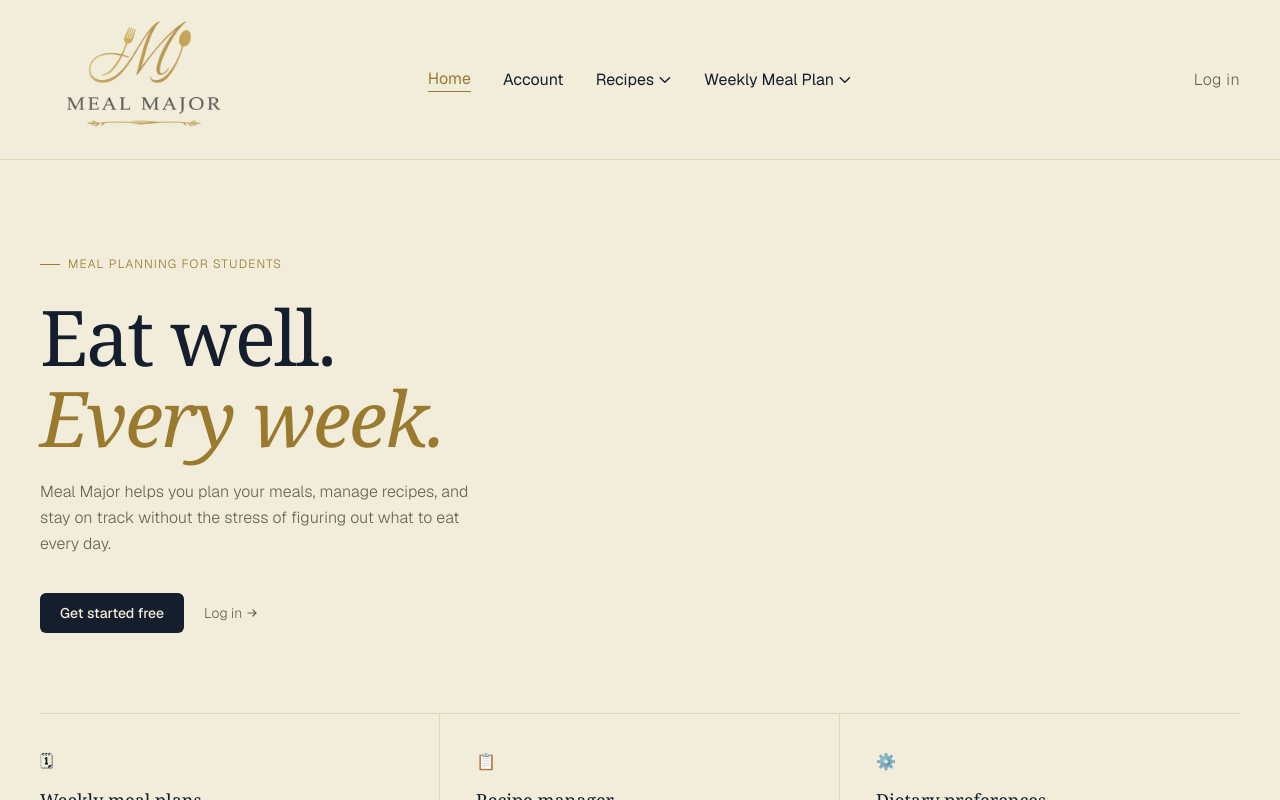
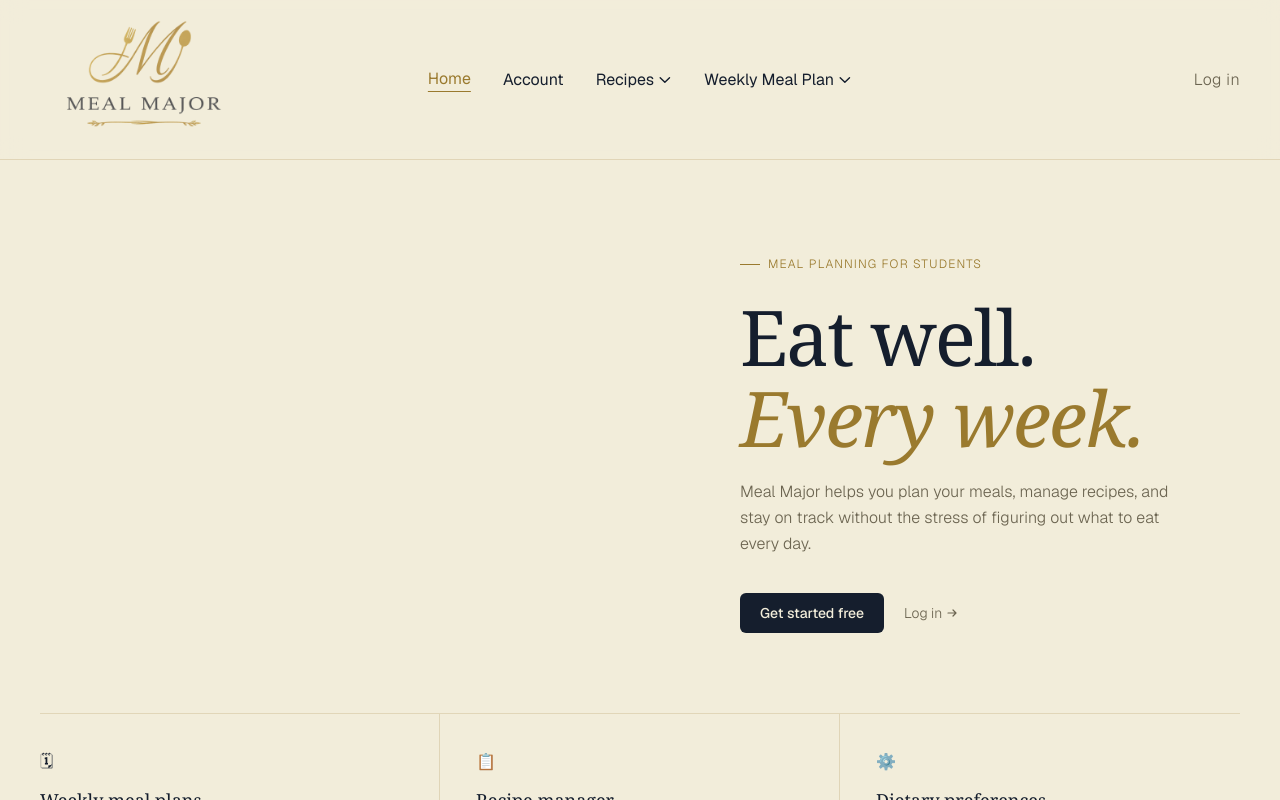
Before and after one commit to kevinjilwan/Team_Coenhagen-Soen341_Project_W26, a Next.js app: page / in a window 1280 px wide. Shown: the top 800 px of the page. Built offline with nearby package versions, Linux system fonts and the light colour scheme; no server answers.

Commit message:
centered main page

```diff
--- a/app/page.tsx
+++ b/app/page.tsx
@@ -14,7 +14,7 @@ export default function HomePage() {
       <SiteNavbar/>
 
       {/* HERO */}
-      <section className="pt-64 pb-20 px-10 max-w-3xl">
+      <section className="pt-64 pb-20 px-10 max-w-3xl ml-[700px]">
         <p className="flex items-center gap-2 text-xs tracking-widest uppercase text-[#9a7a2e] mb-6">
           <span className="inline-block w-5 h-px bg-[#9a7a2e]" />
           Meal planning for students
```
